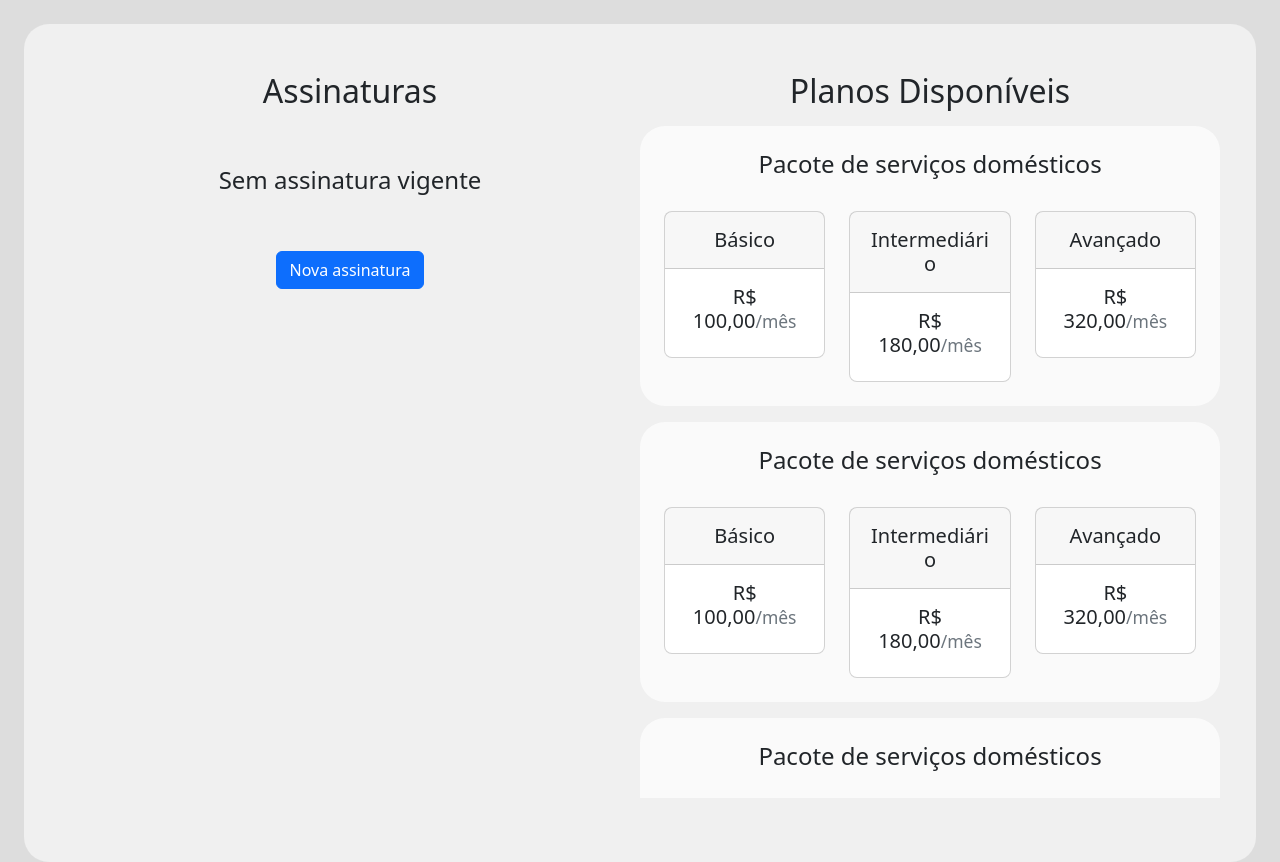
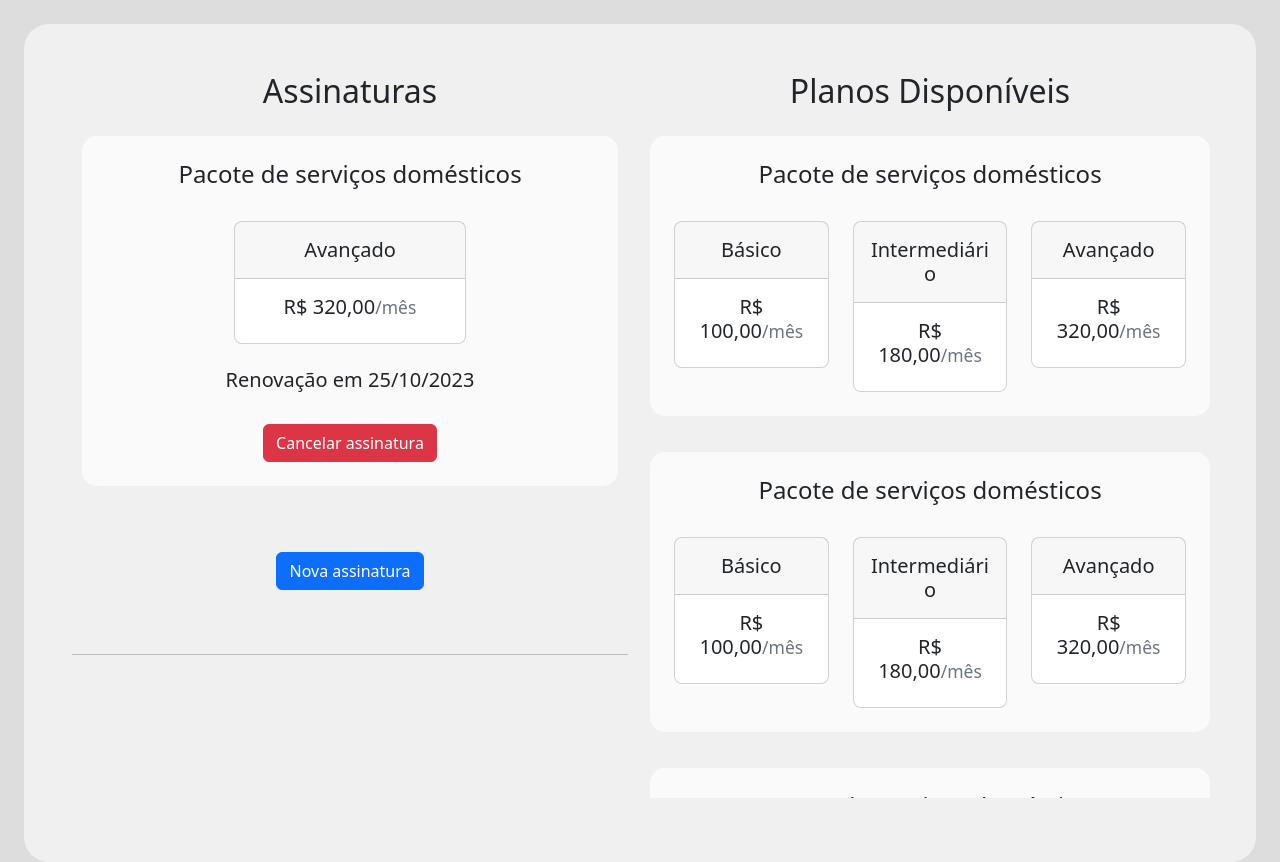
Before and after one commit to PI-2-Semestre-DSM-2023-2/site_tudo_facil, an Angular app: page /#/sys-tf/dashboard in a window 1280 px wide. Built offline with nearby package versions, Linux system fonts and the light colour scheme.

Commit message:
Alteração Dashboard (Assinatura Ativa)

```diff
--- a/src/app/dashboard/dashboard.component.css
+++ b/src/app/dashboard/dashboard.component.css
@@ -1,14 +1,18 @@
-h2, h3, h4, h5 {
-    font-weight: 400;
+h2,
+h3,
+h4,
+h5 {
+  font-weight: 400;
 }
 
 .plano {
-    background-color: rgb(250, 250, 250);
-    border-radius: 25px;
+  background-color: rgb(250, 250, 250);
+  border-radius: 25px;
+  border: 10px solid rgb(240, 240, 240);
 }
 
 .planos {
-    max-height: 85vh;
+  max-height: 85vh;
 }
 
 /* .body-site {
--- a/src/app/dashboard/dashboard.component.html
+++ b/src/app/dashboard/dashboard.component.html
@@ -7,39 +7,85 @@
             <h2>Assinaturas</h2>
           </div>
 
-                    <div class="col-12 text-center mt-5">
+          <!-- <div class="col-12 text-center mt-5">
                 <h4>Sem assinatura vigente</h4>
-                    </div>
+            </div> -->
 
-                    <div class="col-12 text-center mt-5">
-                        <button routerLink="/sys-tf/assinatura" class="btn btn-primary">Nova assinatura</button>
-                    </div>
-                </div>
-            </div>
-            <div class="col-12 col-lg-6 mb-3">
-                <div class="text-center">
-                    <h2>Planos Disponíveis</h2>
-                </div>
-                <div class="row overflow-auto planos">
-
-                    <div id="domesticos" class="col-12 p-4 my-2 plano">
+          <div class="overflow-auto planos">
+            <div class="col-12 p-4 my-2 plano">
               <div class="row text-center">
-                            <!-- <div class="col-12 col-lg-4 mb-4">
+                <!-- <div class="col-12 col-md-4 mb-4">
                                     <img src="../../assets/images/icons/empregada_color.png" height="100" width="100">
                                 </div> -->
                 <div class="col-12 my-auto">
                   <h4>Pacote de serviços domésticos</h4>
                 </div>
               </div>
-                        <div class="row row-cols-1 row-cols-lg-3 mb-0 text-center">
+              <div
+                class="row justify-content-md-center row-cols-1 row-cols-md-2 mb-0 text-center"
+              >
+                <div class="col">
+                  <div class="card mt-4 rounded-3">
+                    <div class="card-header py-3">
+                      <h5 class="my-0 fw-normal">Avançado</h5>
+                    </div>
+                    <div class="card-body">
+                      <h5 class="card-title pricing-card-title">
+                        R$ 320,00<small class="text-muted fw-light">/mês</small>
+                      </h5>
+                    </div>
+                  </div>
+                </div>
+              </div>
+              <div class="row mt-4 text-center">
+                <div class="col-12 my-auto">
+                  <h5>Renovação em 25/10/2023</h5>
+                </div>
+              </div>
+              <div class="row mt-4 text-center">
+                <div class="col-12 my-auto">
+                  <button
+                    class="btn btn-danger"
+                  >
+                    Cancelar assinatura
+                  </button>
+                </div>
+              </div>
+            </div>
+          </div>
+
+          <div class="col-12 text-center my-5">
+            <button routerLink="/sys-tf/assinatura" class="btn btn-primary">
+              Nova assinatura
+            </button>
+          </div>
+        </div>
+        <hr />
+      </div>
+
+      <div class="col-12 col-lg-6 mb-3">
+        <div class="text-center">
+          <h2>Planos Disponíveis</h2>
+        </div>
+        <div class="row overflow-auto planos">
+          <div id="domesticos" class="col-12 p-4 my-2 plano">
+            <div class="row text-center">
+              <!-- <div class="col-12 col-md-4 mb-4">
+                                <img src="../../assets/images/icons/empregada_color.png" height="100" width="100">
+                            </div> -->
+              <div class="col-12 my-auto">
+                <h4>Pacote de serviços domésticos</h4>
+              </div>
+            </div>
+            <div class="row row-cols-1 row-cols-md-3 mb-0 text-center">
               <div class="col mt-4">
                 <div class="card rounded-3">
                   <div class="card-header py-3">
                     <h5 class="my-0 fw-normal">Básico</h5>
                   </div>
                   <div class="card-body">
-                                        <h5 class="card-title pricing-card-title">R$ 100,00<small
-                                                class="text-muted fw-light">/mês</small>
+                    <h5 class="card-title pricing-card-title">
+                      R$ 100,00<small class="text-muted fw-light">/mês</small>
                     </h5>
                   </div>
                 </div>
@@ -50,8 +96,8 @@
                     <h5 class="my-0 fw-normal">Intermediário</h5>
                   </div>
                   <div class="card-body">
-                                        <h5 class="card-title pricing-card-title">R$ 180,00<small
-                                                class="text-muted fw-light">/mês</small>
+                    <h5 class="card-title pricing-card-title">
+                      R$ 180,00<small class="text-muted fw-light">/mês</small>
                     </h5>
                   </div>
                 </div>
@@ -62,8 +108,8 @@
                     <h5 class="my-0 fw-normal">Avançado</h5>
                   </div>
                   <div class="card-body">
-                                        <h5 class="card-title pricing-card-title">R$ 320,00<small
-                                                class="text-muted fw-light">/mês</small>
+                    <h5 class="card-title pricing-card-title">
+                      R$ 320,00<small class="text-muted fw-light">/mês</small>
                     </h5>
                   </div>
                 </div>
@@ -72,22 +118,22 @@
           </div>
           <div id="domesticos" class="col-12 p-4 my-2 plano">
             <div class="row text-center">
-                            <!-- <div class="col-12 col-lg-4 mb-4">
+              <!-- <div class="col-12 col-md-4 mb-4">
                                 <img src="../../assets/images/icons/empregada_color.png" height="100" width="100">
                             </div> -->
               <div class="col-12 my-auto">
                 <h4>Pacote de serviços domésticos</h4>
               </div>
             </div>
-                        <div class="row row-cols-1 row-cols-lg-3 mb-0 text-center">
+            <div class="row row-cols-1 row-cols-md-3 mb-0 text-center">
               <div class="col mt-4">
                 <div class="card rounded-3">
                   <div class="card-header py-3">
                     <h5 class="my-0 fw-normal">Básico</h5>
                   </div>
                   <div class="card-body">
-                                        <h5 class="card-title pricing-card-title">R$ 100,00<small
-                                                class="text-muted fw-light">/mês</small>
+                    <h5 class="card-title pricing-card-title">
+                      R$ 100,00<small class="text-muted fw-light">/mês</small>
                     </h5>
                   </div>
                 </div>
@@ -98,8 +144,8 @@
                     <h5 class="my-0 fw-normal">Intermediário</h5>
                   </div>
                   <div class="card-body">
-                                        <h5 class="card-title pricing-card-title">R$ 180,00<small
-                                                class="text-muted fw-light">/mês</small>
+                    <h5 class="card-title pricing-card-title">
+                      R$ 180,00<small class="text-muted fw-light">/mês</small>
                     </h5>
                   </div>
                 </div>
@@ -110,8 +156,8 @@
                     <h5 class="my-0 fw-normal">Avançado</h5>
                   </div>
                   <div class="card-body">
-                                        <h5 class="card-title pricing-card-title">R$ 320,00<small
-                                                class="text-muted fw-light">/mês</small>
+                    <h5 class="card-title pricing-card-title">
+                      R$ 320,00<small class="text-muted fw-light">/mês</small>
                     </h5>
                   </div>
                 </div>
@@ -120,22 +166,22 @@
           </div>
           <div id="domesticos" class="col-12 p-4 my-2 plano">
             <div class="row text-center">
-                            <!-- <div class="col-12 col-lg-4 mb-4">
+              <!-- <div class="col-12 col-md-4 mb-4">
                                 <img src="../../assets/images/icons/empregada_color.png" height="100" width="100">
                             </div> -->
               <div class="col-12 my-auto">
                 <h4>Pacote de serviços domésticos</h4>
               </div>
             </div>
-                        <div class="row row-cols-1 row-cols-lg-3 mb-0 text-center">
+            <div class="row row-cols-1 row-cols-md-3 mb-0 text-center">
               <div class="col mt-4">
                 <div class="card rounded-3">
                   <div class="card-header py-3">
                     <h5 class="my-0 fw-normal">Básico</h5>
                   </div>
                   <div class="card-body">
-                                        <h5 class="card-title pricing-card-title">R$ 100,00<small
-                                                class="text-muted fw-light">/mês</small>
+                    <h5 class="card-title pricing-card-title">
+                      R$ 100,00<small class="text-muted fw-light">/mês</small>
                     </h5>
                   </div>
                 </div>
@@ -146,8 +192,8 @@
                     <h5 class="my-0 fw-normal">Intermediário</h5>
                   </div>
                   <div class="card-body">
-                                        <h5 class="card-title pricing-card-title">R$ 180,00<small
-                                                class="text-muted fw-light">/mês</small>
+                    <h5 class="card-title pricing-card-title">
+                      R$ 180,00<small class="text-muted fw-light">/mês</small>
                     </h5>
                   </div>
                 </div>
@@ -158,8 +204,8 @@
                     <h5 class="my-0 fw-normal">Avançado</h5>
                   </div>
                   <div class="card-body">
-                                        <h5 class="card-title pricing-card-title">R$ 320,00<small
-                                                class="text-muted fw-light">/mês</small>
+                    <h5 class="card-title pricing-card-title">
+                      R$ 320,00<small class="text-muted fw-light">/mês</small>
                     </h5>
                   </div>
                 </div>
@@ -168,22 +214,22 @@
           </div>
           <div id="domesticos" class="col-12 p-4 my-2 plano">
             <div class="row text-center">
-                            <!-- <div class="col-12 col-lg-4 mb-4">
+              <!-- <div class="col-12 col-md-4 mb-4">
                                 <img src="../../assets/images/icons/empregada_color.png" height="100" width="100">
                             </div> -->
               <div class="col-12 my-auto">
                 <h4>Pacote de serviços domésticos</h4>
               </div>
             </div>
-                        <div class="row row-cols-1 row-cols-lg-3 mb-0 text-center">
+            <div class="row row-cols-1 row-cols-md-3 mb-0 text-center">
               <div class="col mt-4">
                 <div class="card rounded-3">
                   <div class="card-header py-3">
                     <h5 class="my-0 fw-normal">Básico</h5>
                   </div>
                   <div class="card-body">
-                                        <h5 class="card-title pricing-card-title">R$ 100,00<small
-                                                class="text-muted fw-light">/mês</small>
+                    <h5 class="card-title pricing-card-title">
+                      R$ 100,00<small class="text-muted fw-light">/mês</small>
                     </h5>
                   </div>
                 </div>
@@ -194,8 +240,8 @@
                     <h5 class="my-0 fw-normal">Intermediário</h5>
                   </div>
                   <div class="card-body">
-                                        <h5 class="card-title pricing-card-title">R$ 180,00<small
-                                                class="text-muted fw-light">/mês</small>
+                    <h5 class="card-title pricing-card-title">
+                      R$ 180,00<small class="text-muted fw-light">/mês</small>
                     </h5>
                   </div>
                 </div>
@@ -206,8 +252,8 @@
                     <h5 class="my-0 fw-normal">Avançado</h5>
                   </div>
                   <div class="card-body">
-                                        <h5 class="card-title pricing-card-title">R$ 320,00<small
-                                                class="text-muted fw-light">/mês</small>
+                    <h5 class="card-title pricing-card-title">
+                      R$ 320,00<small class="text-muted fw-light">/mês</small>
                     </h5>
                   </div>
                 </div>
```
Lines whose indentation alone changed are shown as unchanged.
